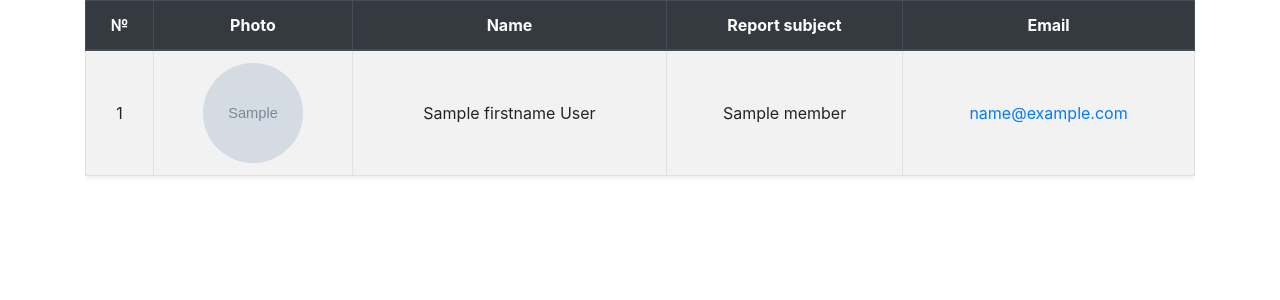
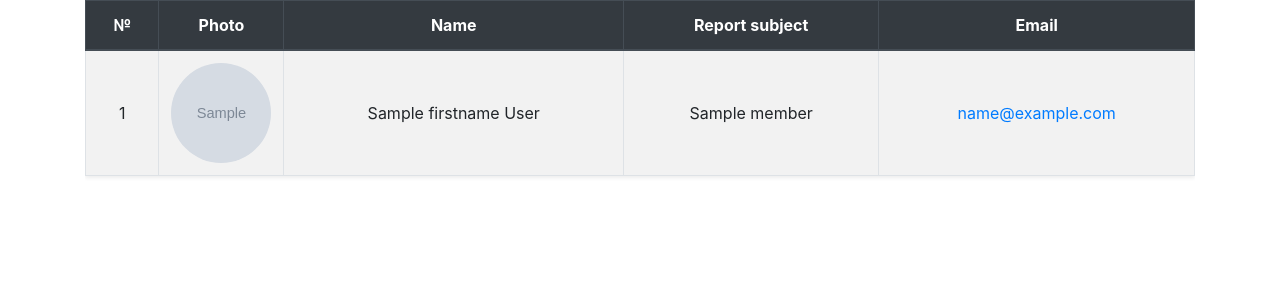
Before and after one commit to Zoolootooy/alb_task, a PHP site: template src/application/views/list.php in a window 1280 px wide. Shown: the top 300 px of the page. Run offline with PHP 8.4, Linux system fonts and the light colour scheme; the template is opened without the code that fills it: most values are stand-ins (such as "Sample title", 1, 10 or a date in 2020); grey boxes marked "Sample" are stand-in pictures; data that the repository does not hold is empty; some libraries are stand-ins or nearby versions.

Commit message:
Fixed bugs

```diff
--- a/src/application/routes.php
+++ b/src/application/routes.php
@@ -1,9 +1,9 @@
 <?php
 
-//$router->get('', 'ControllerMain@index');
 $router->get('', 'ControllerMain@index');
 $router->get('members_list', 'ControllerList@index');
 $router->get('newForm', 'ControllerMain@newForm');
 $router->post('saveData', 'ControllerMain@saveData');
 $router->post('showIcons', 'ControllerMain@showIcons');
 $router->post('checkEmail', 'ControllerMain@checkEmail');
+$router->post('getMembersNumber', 'ControllerMain@getMembersNumber');
--- a/src/application/views/list.php
+++ b/src/application/views/list.php
@@ -20,19 +20,24 @@
                         <tr class="text-center">
                             <td class="align-middle"><?= ++$i ?></td>
                             <?php if ($member['photo'] != null) : ?>
-                                <td class="align-middle">
-                                    <img class="img rounded-circle profile-img" src="public/images/<?=$member['photo']; ?>">
+                                <td class="td-photo">
+                                    <div class="box">
+                                        <img class="profile-img rounded-circle" src="public/images/<?=$member['photo']; ?>">
+                                    </div>
                                 </td>
                             <?php else : ?>
-                                <td class="align-middle">
-                                    <img class="img rounded-circle profile-img" src="public/images/default.jpg">
+                                <td class="td-photo">
+                                    <div class="box">
+                                        <img class="img rounded-circle" src="public/images/default.jpg">
+                                    </div>
+
                                 </td>
                             <?php endif; ?>
 
 
-                            <td class="align-middle"><?= $member['firstname'] . " " . $member['lastname'] ?></td>
-                            <td class="align-middle"><?= $member['rep_subject'] ?></td>
-                            <td class="align-middle"><a href="<?= 'mailto:' . $member['email']?>"> <?=$member['email']?></a></td>
+                            <td class="align-middle mw-30"><?= $member['firstname'] . " " . $member['lastname'] ?></td>
+                            <td class="align-middle mw-30"><?= $member['rep_subject'] ?></td>
+                            <td class="align-middle mw-20"><a href="<?= 'mailto:' . $member['email']?>"> <?=$member['email']?></a></td>
                         </tr>
 
                     <?php endforeach; ?>
--- a/src/application/views/partials/header.php
+++ b/src/application/views/partials/header.php
@@ -20,8 +20,9 @@
             integrity="sha384-UO2eT0CpHqdSJQ6hJty5KVphtPhzWj9WO1clHTMGa3JDZwrnQq4sF86dIHNDz0W1"
             crossorigin="anonymous"></script>
 
-    <script src="../../public/js/form.js"></script>
+    <script src="public/js/form.js"></script>
     <script src="public/js/mask.js"></script>
+
 
 
 
--- a/src/public/css/style.css
+++ b/src/public/css/style.css
@@ -39,11 +39,25 @@ body {
     color: white;
 }
 
-.profile-img {
-    height: 100px;
-    width: 100px;
-    max-width: 100px;
-    max-height: 100px;
+.box {
+    position: relative;
+    width:100px;
+    height:100px;
+    /*transform: translate(0%, 0%);*/
+}
+
+.box img {
+    width:100px;
+    height:100px;
+    object-fit:cover;
+}
+
+.td-photo{
+    width: 125px;
+}
+
+.td-rep_subj {
+    max-width: 30%;
 }
 
 .iti__flag {background-image: url("path/to/flags.png");}
--- a/src/public/js/form.js
+++ b/src/public/js/form.js
@@ -38,10 +38,10 @@ $.validator.addMethod('filesize', function (value, element, param) {
   return this.optional(element) || (element.files[0].size <= param)
 }, 'File size must be less than {0}')
 
-$.validator.addMethod('regexp', function(value, element, params) {
-  var expression = new RegExp(params);
-  return this.optional(element) || expression.test(value);
-}, 'Enter full phone number');
+$.validator.addMethod('regexp', function (value, element, params) {
+  var expression = new RegExp(params)
+  return this.optional(element) || expression.test(value)
+}, 'Enter full phone number')
 
 $(function () {
   $.validator.setDefaults({
@@ -57,25 +57,25 @@ $(function () {
     rules: {
       firstname: {
         required: true,
-        maxlength: 100
+        maxlength: 100,
       },
-      lastname:{
+      lastname: {
         required: true,
-        maxlength: 255
+        maxlength: 255,
       },
       birthdate: {
-        required: true
+        required: true,
       },
       rep_subj: {
         required: true,
-        maxlength: 255
+        maxlength: 255,
       },
       country_id: {
         required: true,
       },
       phone: {
         required: true,
-        regexp: /\+[0-9,\-, ,(,)]+$/
+        regexp: /\+[0-9,\-, ,(,)]+$/,
       },
       email: {
         required: true,
@@ -87,19 +87,23 @@ $(function () {
         },
       },
     },
+    // highlight: function (element) {
+    //   $(element).closest('.form-control').addClass('is-invalid')
+    // },
+    // unhighlight: function (element) {
+    //   $(element).closest('.form-control').removeClass('is-invalid')
+    // },
     messages: {
       email: {
         email: 'Please enter a <em>valid</em> email address',
         remote: 'This email is already registered.',
+        maxlength: 'Please enter no more than 70 characters.',
       },
       firstname: {
-        maxlength: 'Please enter no more than 100 characters.'
+        maxlength: 'Please enter no more than 100 characters.',
       },
       lastname: {
-        maxlength: 'Please enter no more than 255 characters.'
-      },
-      email: {
-        maxlength: 'Please enter no more than 70 characters.'
+        maxlength: 'Please enter no more than 255 characters.',
       },
     },
     submitHandler: function () {
@@ -137,8 +141,8 @@ $(function () {
         maxlength: 100,
       },
       about: {
-        maxlength: 21844
-      }
+        maxlength: 21844,
+      },
     },
     messages: {
       photo: {
@@ -146,13 +150,13 @@ $(function () {
         filesize: 'File must be less then 5 Mb.',
       },
       company: {
-        maxlength: 'Please enter no more than 70 characters.'
+        maxlength: 'Please enter no more than 70 characters.',
       },
       position: {
-        maxlength: 'Please enter no more than 100 characters.'
+        maxlength: 'Please enter no more than 100 characters.',
       },
       about: {
-        maxlength: 'Please enter no more than 21844 characters.'
+        maxlength: 'Please enter no more than 21844 characters.',
       },
     },
     submitHandler: function (form) {
@@ -160,12 +164,6 @@ $(function () {
       $.ajax({
         url: '/showIcons',
         type: 'POST',
-        // data: ({
-        //   company: $('#company').val(),
-        //   position: $('#position').val(),
-        //   about: $('#about').val(),
-        //   photo: $('#photo').val()
-        // }),
         data: new FormData(form),
         processData: false,
         contentType: false,
@@ -189,22 +187,30 @@ function getCookie (name) {
 
 $(document).ready(function () {
 
-  $('#birthdate').datepicker();
+  $('#birthdate').datepicker()
   $('#birthdate').datepicker({
     minDate: 0,
   })
 
-  $("#birthdate").datepicker({
+  $('#birthdate').datepicker({
     autoclose: true,
-  }).change(function() {
-    $(this).valid();  // triggers the validation test
-  });
+  }).change(function () {
+    $(this).valid()  // triggers the validation test
+  })
 
+  $('#btnNextSecond').bind('click', function () {
+    $.ajax({
+      url: '/getMembersNumber',
+      type: 'POST',
+      datatype: 'html',
+      success: function (data) {
+        $('#btnList').text('All members (' + data + ')')
+      },
+    })
+  })
 
-  // $("#phone").mask("+1 (999) 999-9999");
-
-
-  if ((getCookie('email') !== undefined) && (getCookie('idUser') !== undefined)) {
+  if ((getCookie('email') !== undefined) &&
+    (getCookie('idUser') !== undefined)) {
     onSecondForm()
   }
   else {
```
Also changed, not shown: src/application/controllers/ControllerMain.php (+29 -12 lines), src/application/core/Request.php (+37 -0 lines), src/application/models/ModelMain.php (+13 -8 lines), src/application/views/form.php (+17 -8 lines), README.md.
